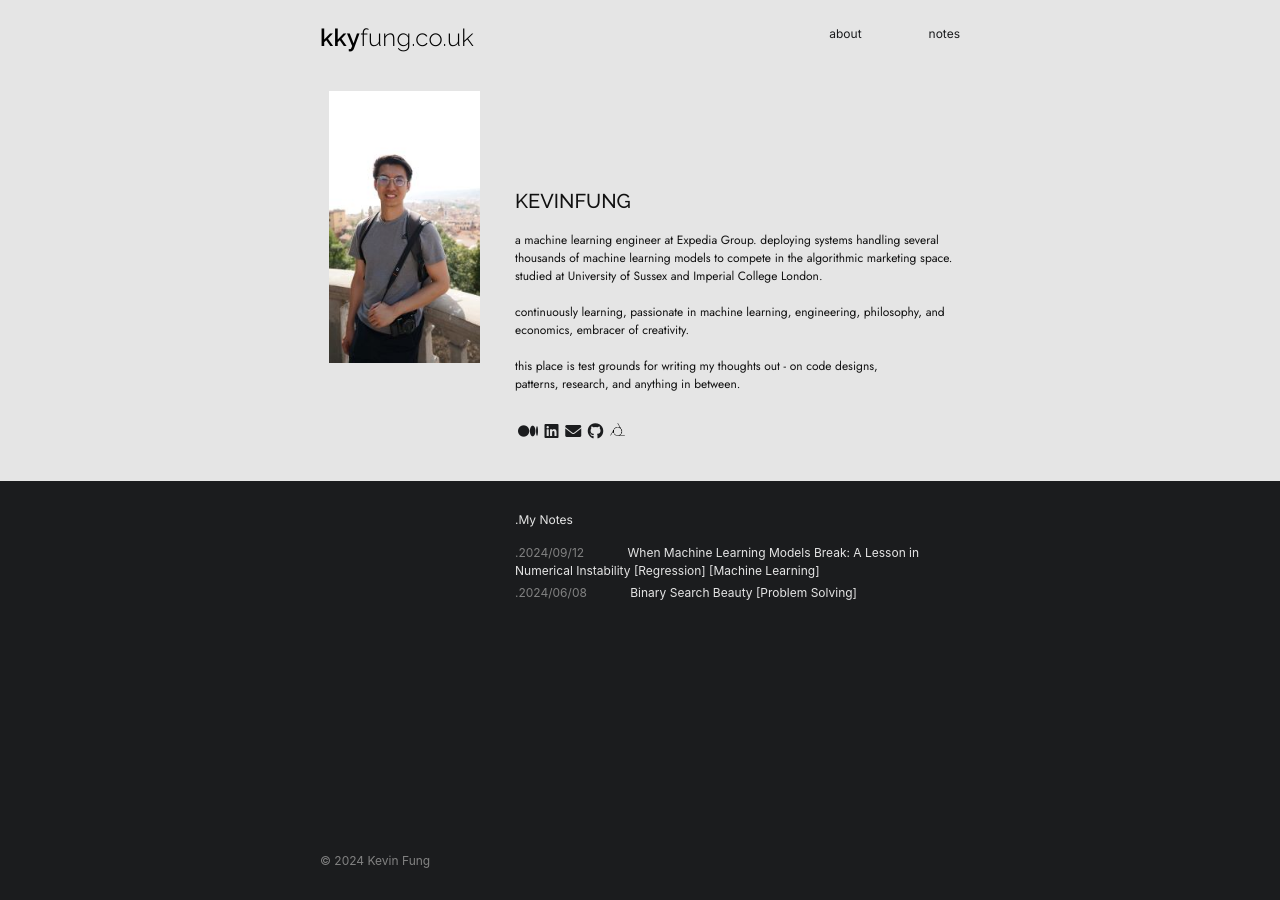
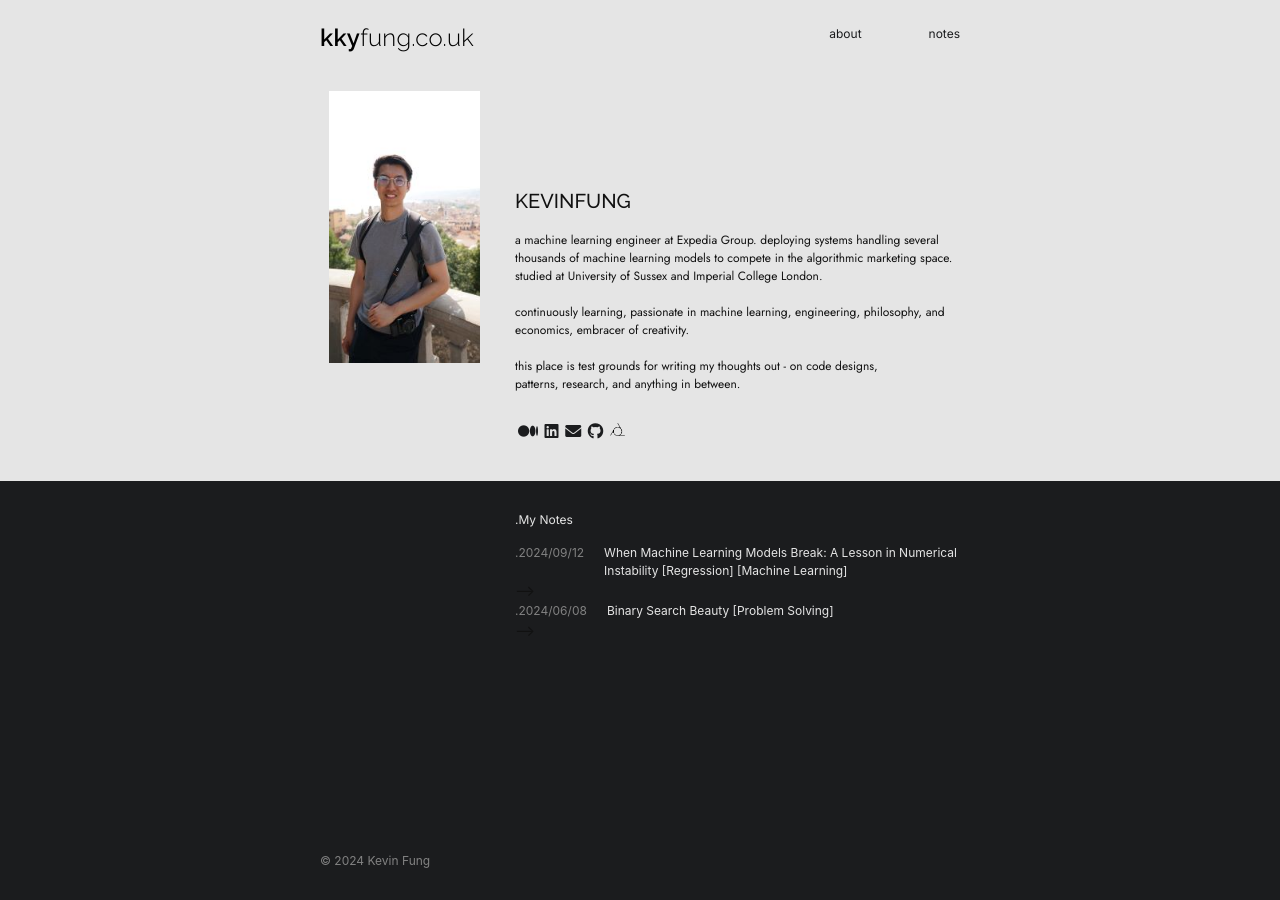
Before and after one commit to kev-fung/kev-fung.github.io, a Jekyll site: the page built from index.markdown, in a window 1280 px wide. Built offline with Jekyll 4.4.1, drawn with Linux system fonts in a browser that asks for light colours.

Commit message:
update infinities blog

```diff
--- a/_layouts/home_base.html
+++ b/_layouts/home_base.html
@@ -37,7 +37,15 @@
               <ul class="post-list">
                 {%- assign date_format = site.minima.date_format | default: ".%Y/%m/%d" -%}
                 {%- for post in posts -%}
+
                 <li>
+                  <span class="post-meta">
+                    {{ post.date | date: date_format }}
+                    <a class="post-link" href="{{ post.url | relative_url }}">{{ post.title | escape }}</a>
+                  </span>
+                </li>
+
+                <!-- <li>
                   <span class="post-meta">{{ post.date | date: date_format }} <a class="post-link" style="margin-left: 40px; font-size: 12px;" href="{{ post.url | relative_url }}">
                         {{ post.title | escape }}
                       </a>
@@ -45,7 +53,7 @@
                   <!-- {%- if site.show_excerpts -%}
                     {{ post.excerpt }}
                   {%- endif -%} -->
-                </li>
+                </li> -->
                 {%- endfor -%}
               </ul>
 
--- a/_sass/minima/_layout.scss
+++ b/_sass/minima/_layout.scss
@@ -513,6 +513,24 @@
   margin-top: 30px !important;
 }
 
+.post-meta {
+  display: flex;
+  align-items: flex-start; /* Align the date and title at the top */
+  flex-wrap: wrap; /* Allow wrapping of the title */
+}
+
+.post-meta span {
+  margin-right: 10px; /* Add some space between the date and title */
+}
+
+.post-link {
+  margin-left: 20px; /* Reset margin if needed */
+  flex: 1; /* Allow the title to take the remaining space */
+  white-space: normal; /* Ensure the title can wrap onto the next line */
+  word-wrap: break-word; /* Handle long words by breaking them */
+}
+
+
 .blog-posts {
   // display: inline-block;
   // flex: 1;
```
Also changed, not shown: 4 other files.
